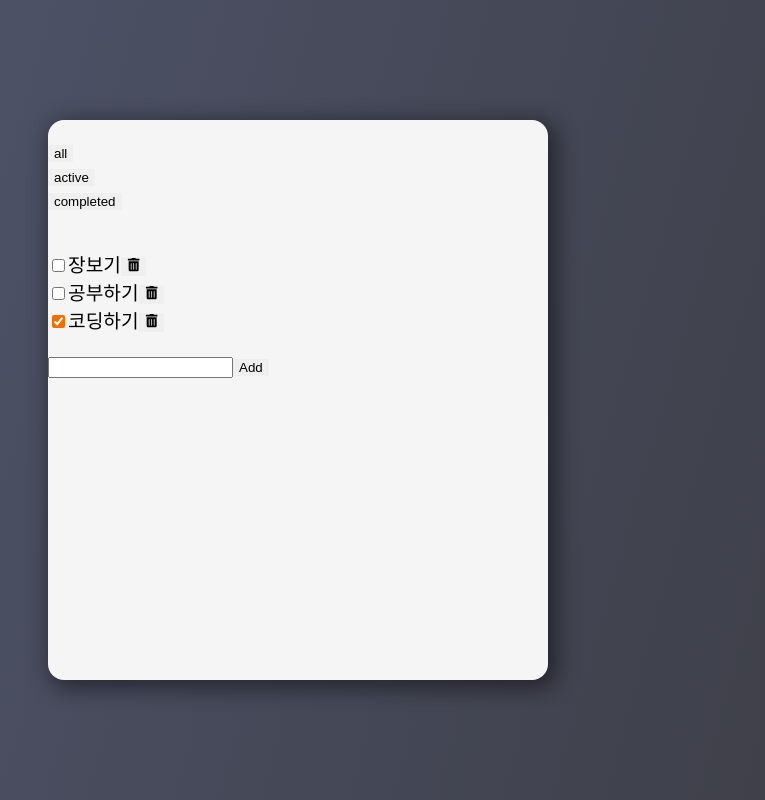
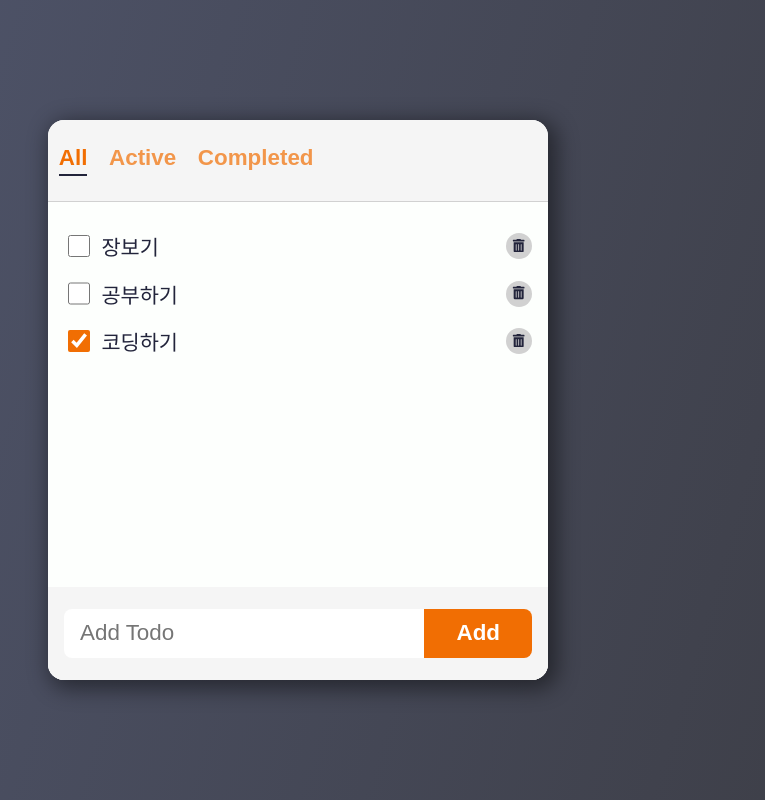
Before and after one commit to jin7969/todo-rist, a React (Create React App) app: page / in a window 1280 px wide. Shown: the whole page, without its empty margins (342-1107 px from the left). Built offline with nearby package versions, Linux system fonts and the light colour scheme.

Commit message:
feat: todoList 스타일 적용

```diff
--- a/src/App.js
+++ b/src/App.js
@@ -1,7 +1,7 @@
 import { useState } from "react";
 import "./App.css";
-import TodoList from "./components/TodoList";
-import FilterList from "./components/FilterList";
+import TodoList from "./components/TodoList/TodoList";
+import Header from "./components/Header/Header";
 
 const filters = ["all", "active", "completed"];
 
@@ -10,11 +10,7 @@
 
   return (
     <>
-      <FilterList
-        filters={filters}
-        filter={filter}
-        onChangeFilter={setFilter}
-      />
+      <Header filters={filters} filter={filter} onChangeFilter={setFilter} />
       <TodoList filter={filter} />
     </>
   );
--- a/src/components/AddTodo.jsx
+++ b/src/components/AddTodo/AddTodo.jsx
@@ -1,5 +1,6 @@
 import { useState } from "react";
 import { v4 as uuidv4 } from "uuid";
+import styles from "./AddTodo.module.css";
 
 function AddTodo({ onAdd }) {
   const [text, setText] = useState("");
@@ -17,9 +18,15 @@
     setText("");
   };
   return (
-    <form onSubmit={handleSubmit}>
-      <input type="text" onChange={handleChange} value={text} />
-      <button>Add</button>
+    <form className={styles.form} onSubmit={handleSubmit}>
+      <input
+        className={styles.input}
+        type="text"
+        onChange={handleChange}
+        value={text}
+        placeholder="Add Todo"
+      />
+      <button className={styles.button}>Add</button>
     </form>
   );
 }
--- /dev/null
+++ b/src/components/AddTodo/AddTodo.module.css
@@ -0,0 +1,31 @@
+.form {
+  width: 100%;
+  display: flex;
+  padding: 1.4rem 1rem;
+  background-color: var(--color-bg-dark);
+}
+
+.input {
+  flex: 1 0 auto;
+  font-size: 1.4rem;
+  padding: 0.7rem 1rem;
+  border: none;
+  outline: none;
+  border-top-left-radius: 8px;
+  border-bottom-left-radius: 8px;
+}
+
+.button {
+  cursor: pointer;
+  background-color: var(--color-accent);
+  color: var(--color-white);
+  font-weight: bold;
+  font-size: 1.4rem;
+  padding: 0 2rem;
+  border-top-right-radius: 8px;
+  border-bottom-right-radius: 8px;
+}
+
+.button:hover {
+  filter: brightness(125%);
+}
--- a/src/components/FilterList.jsx
+++ /dev/null
@@ -1,15 +0,0 @@
-import React from "react";
-
-function FilterList({ filters, filter, onChangeFilter }) {
-  return (
-    <ul>
-      {filters.map((filter, index) => (
-        <li key={index}>
-          <button onClick={() => onChangeFilter(filter)}>{filter}</button>
-        </li>
-      ))}
-    </ul>
-  );
-}
-
-export default FilterList;
--- /dev/null
+++ b/src/components/Header/Header.jsx
@@ -0,0 +1,22 @@
+import styles from "./Header.module.css";
+
+export default function Header({ filters, filter, onChangeFilter }) {
+  return (
+    <header className={styles.header}>
+      <ul className={styles.filters}>
+        {filters.map((value, index) => (
+          <li key={index}>
+            <button
+              className={`${styles.filter} ${
+                filter === value && styles.selected
+              }`}
+              onClick={() => onChangeFilter(value)}
+            >
+              {value}
+            </button>
+          </li>
+        ))}
+      </ul>
+    </header>
+  );
+}
--- /dev/null
+++ b/src/components/Header/Header.module.css
@@ -0,0 +1,33 @@
+.header {
+  display: flex;
+  justify-content: space-between;
+  align-items: center;
+  background-color: var(--color-bg-dark);
+  border-bottom: 1px solid var(--color-grey);
+}
+
+.filters {
+  display: flex;
+}
+
+.filter {
+  font-size: 1.4rem;
+  margin: 0.3rem;
+  text-transform: capitalize;
+  background-color: transparent;
+  color: var(--color-accent);
+  opacity: 0.7;
+  font-weight: bold;
+}
+
+.filter:hover,
+.filter.selected {
+  opacity: 1;
+}
+
+.filter.selected::after {
+  content: "";
+  display: block;
+  margin-top: 0.2rem;
+  border: 1px solid var(--color-text);
+}
--- a/src/components/Todo.jsx
+++ b/src/components/Todo/Todo.jsx
@@ -1,7 +1,9 @@
 import React from "react";
 import { FaTrashAlt } from "react-icons/fa";
+import styles from "./Todo.module.css";
 
 function Todo({ todo, onUpdate, onDelete }) {
+  const { text, status } = todo;
   const onChangeCheckbox = (e) => {
     const status = e.target.checked ? "completed" : "active";
     onUpdate({ ...todo, status });
@@ -12,17 +14,22 @@
   };
 
   return (
-    <li key={todo.id}>
+    <li className={styles.todo}>
       <input
+        className={styles.checkbox}
         type="checkbox"
         id="checkbox"
-        checked={todo.status === "completed"}
+        checked={status === "completed"}
         onChange={onChangeCheckbox}
       />
-      <label htmlFor="checkbox">{todo.text}</label>
-      <button onClick={onClickDeleteButton}>
-        <FaTrashAlt />
-      </button>
+      <label htmlFor="checkbox" className={styles.text}>
+        {text}
+      </label>
+      <span className={styles.icon}>
+        <button onClick={onClickDeleteButton} className={styles.button}>
+          <FaTrashAlt />
+        </button>
+      </span>
     </li>
   );
 }
--- /dev/null
+++ b/src/components/Todo/Todo.module.css
@@ -0,0 +1,36 @@
+.todo {
+  display: flex;
+  justify-content: space-between;
+  align-items: center;
+  padding: 0.5rem 1rem;
+  margin: 0.1rem 0;
+  color: var(--color-text);
+}
+
+.checkbox {
+  width: 1.4rem;
+  height: 1.4rem;
+}
+
+.text {
+  flex: 1 1 0%;
+  margin-left: 0.5rem;
+  font-size: 1.3rem;
+}
+
+.icon {
+  width: 26px;
+  height: 26px;
+  background-color: var(--color-grey);
+  border-radius: 50%;
+  transition: all 150ms ease-out;
+}
+
+.icon:hover {
+  background-color: var(--color-accent);
+  transform: rotate(15deg) scale(1.2);
+}
+.button {
+  color: var(--color-text);
+  background-color: transparent;
+}
--- a/src/components/TodoList.jsx
+++ b/src/components/TodoList/TodoList.jsx
@@ -1,6 +1,7 @@
 import { useState } from "react";
-import AddTodo from "./AddTodo";
-import Todo from "./Todo";
+import AddTodo from "../AddTodo/AddTodo";
+import Todo from "../Todo/Todo";
+import styles from "./TodoList.module.css";
 
 const getFilteredTodo = (todos, filter) => {
   if (filter === "all") return todos;
@@ -24,8 +25,8 @@
   const handleDelete = (id) => setTodos(todos.filter((todo) => todo.id !== id));
 
   return (
-    <section>
-      <ul>
+    <section className={styles.container}>
+      <ul className={styles.list}>
         {filteredTodos.map((item) => (
           <Todo todo={item} onUpdate={handleUpdate} onDelete={handleDelete} />
         ))}
--- /dev/null
+++ b/src/components/TodoList/TodoList.module.css
@@ -0,0 +1,12 @@
+.container {
+  height: 100%;
+  min-height: 0;
+  display: flex;
+  flex-direction: column;
+  background-color: var(--color-bg);
+}
+
+.list {
+  flex: 1 1 auto;
+  overflow-y: auto;
+}
```
